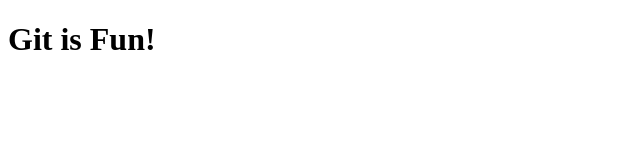
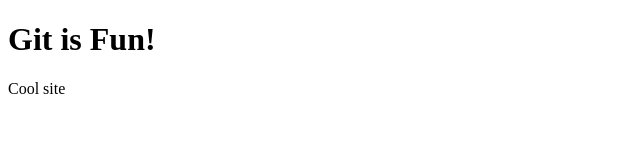
Before and after one commit to amanda-rice/git-local, a plain HTML site: page index.html in a window 1280 px wide. Shown: the full height of the page, 0-640 px from the left. Drawn offline with Linux system fonts and the light colour scheme.

Commit message:
new p tag

```diff
--- a/index.html
+++ b/index.html
@@ -10,6 +10,7 @@
 
 <body>
     <h1>Git is Fun!</h1>
+    <p>Cool site</p>
 </body>
 
 </html>
```
